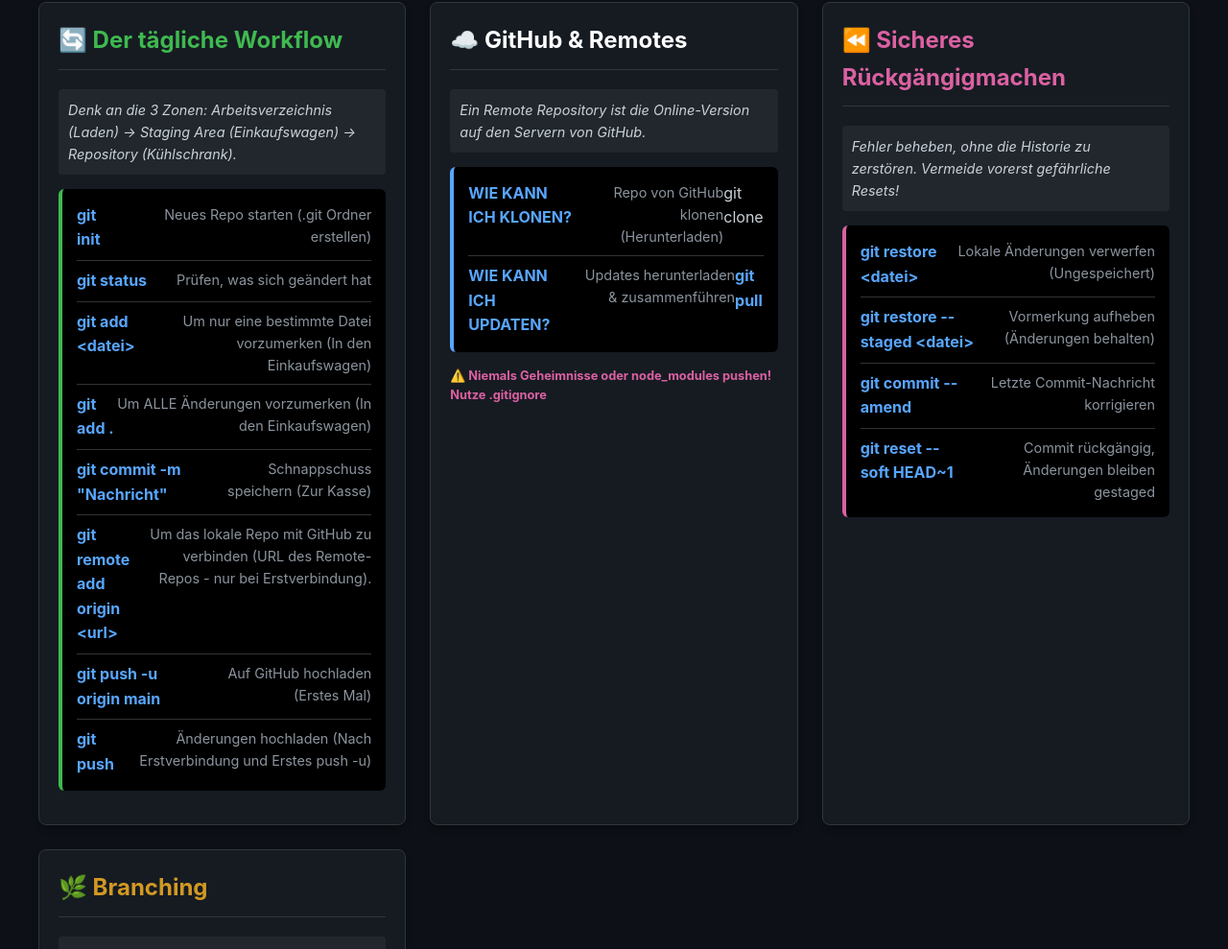
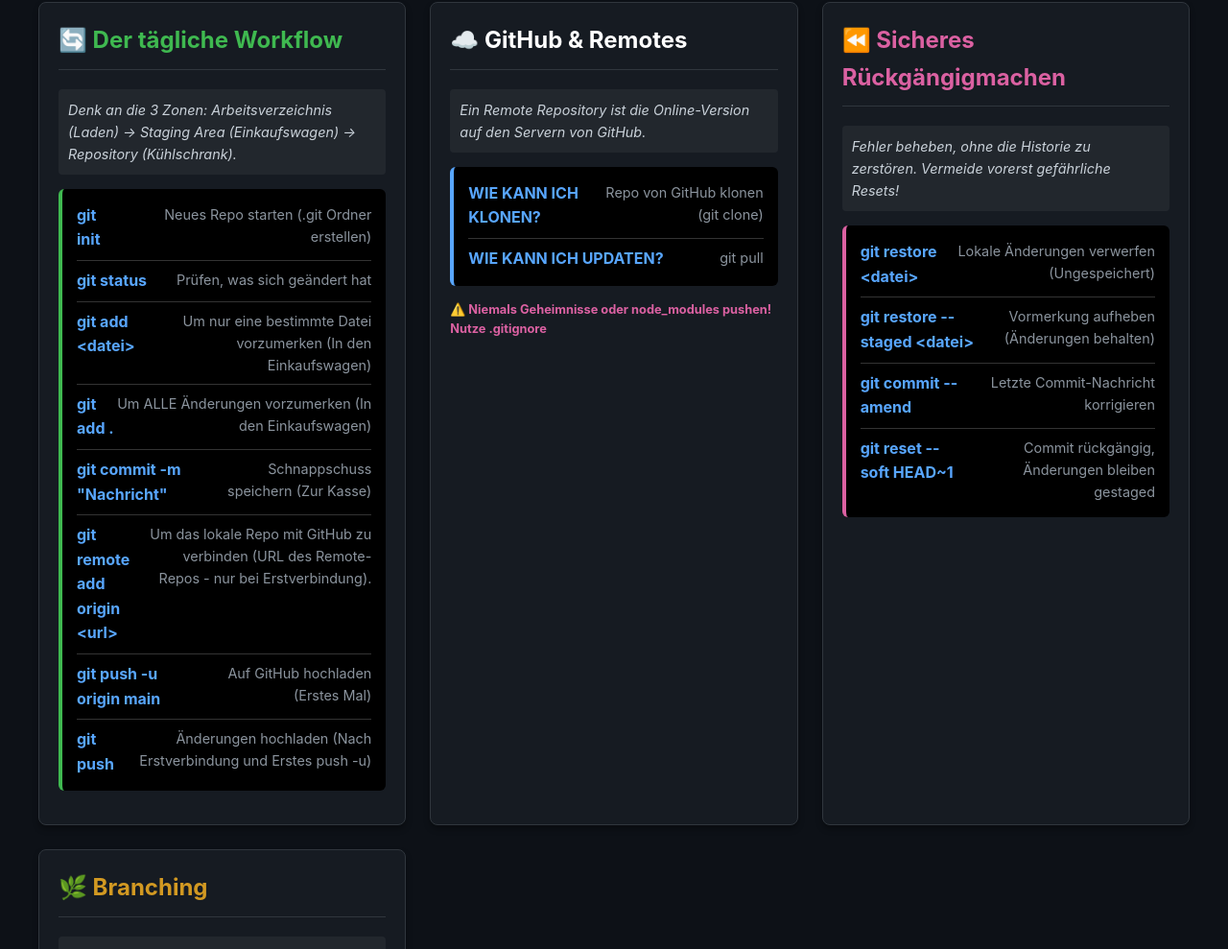
Before and after one commit to Bea963/git-cheatsheet1, a plain HTML site: page index.html in a window 1280 px wide. Shown: the part 920-1909 px from the top of the page at 96% size. Drawn offline with Linux system fonts and the light colour scheme.

Commit message:
MainCommitTestKlonen2

```diff
--- a/index.html
+++ b/index.html
@@ -334,14 +334,14 @@
         <div class="command-block cmd-setup">
           <div class="command-row">
             <span class="cmd">WIE KANN ICH KLONEN?</span>
-            <span class="desc">Repo von GitHub klonen (Herunterladen)</span>
-            <span> git clone</span>
+            <span class="desc">Repo von GitHub klonen (git clone)</span>
+
             </span>
           </div>
           <div class="command-row">
             <span class="cmd">WIE KANN ICH UPDATEN?</span>
-            <span class="desc">Updates herunterladen & zusammenführen</span>
-            <span class="cmd">git pull</span>
+            <span class="desc">git pull</span>
+
           </div>
         </div>
         <span class="warning"
```
